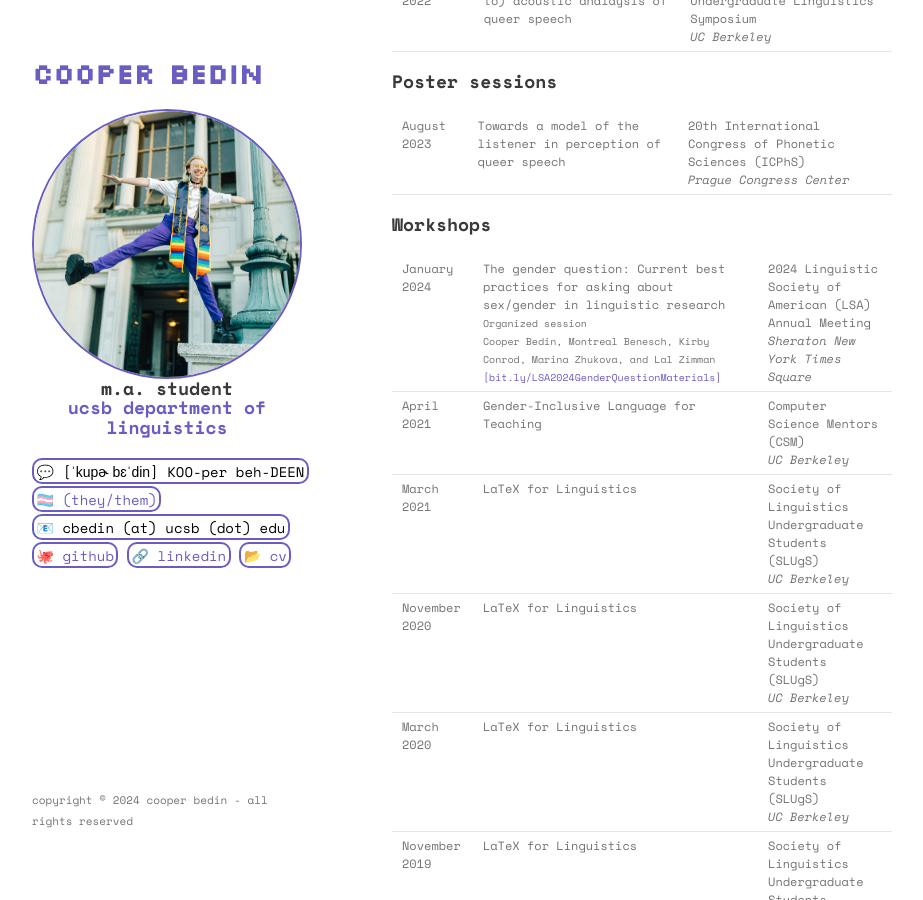
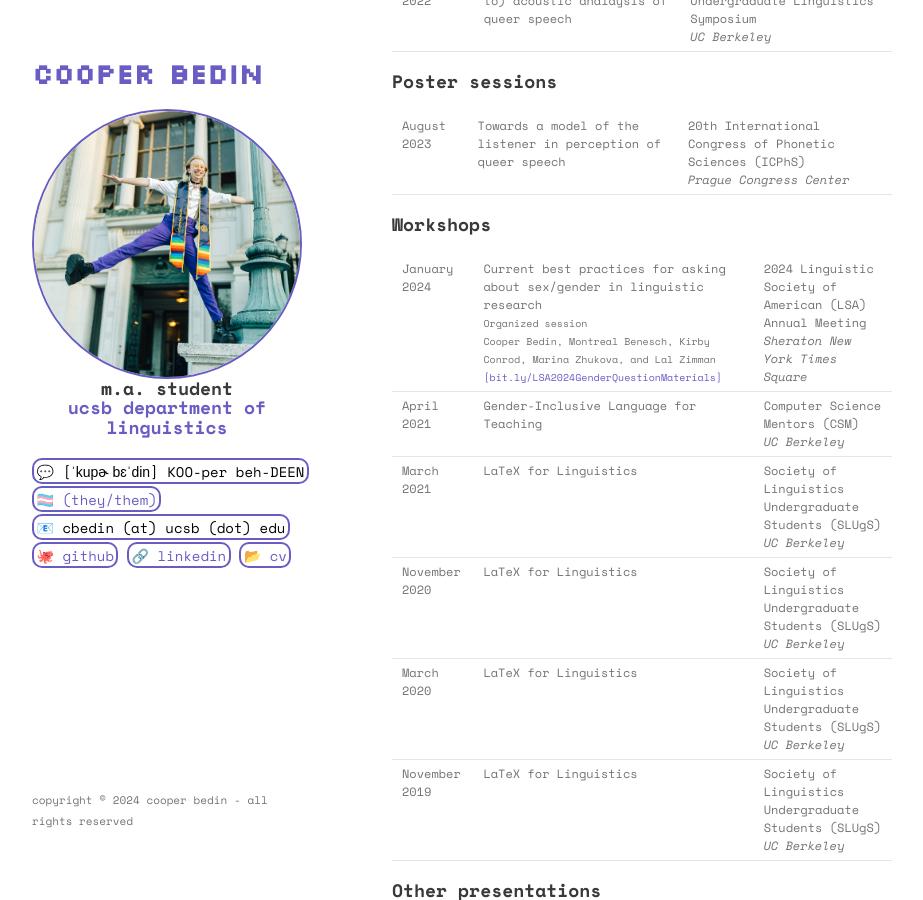
Before and after one commit to cbedin/cbedin.github.io, a Jekyll site: the page built from cv.md, in a window 1280 px wide and 900 px high, scrolled down 3781 px. Shown: the whole window, without its empty margins (178-1101 px from the left). Built offline with Jekyll 4.4.1, drawn with Linux system fonts in a browser that asks for light colours.

Commit message:
testing css overflow for fixing table display on mobile

```diff
--- a/cv.md
+++ b/cv.md
@@ -166,6 +166,7 @@ layout: default
 
 ## B.A. honors thesis
 
+<div style="overflow-x: auto;">
 <table>
 <tr>
     <td>Fall 2021—Spring 2022</td>
@@ -185,6 +186,7 @@ layout: default
     </td>
 </tr>
 </table>
+</div>
 
 ## Proceedings publications
 <table>
@@ -404,11 +406,12 @@ layout: default
 </table>
 
 ## Workshops
+<div style="overflow-x: auto;">
 <table>
 <tr>
     <td>January 2024</td>
     <td>
-    The gender question: Current best practices for asking about sex/gender in linguistic research<br>
+    Current best practices for asking about sex/gender in linguistic research<br>
     <span class="subtext">
     Organized session<br>
     Cooper Bedin, Montreal Benesch, Kirby Conrod, Marina Zhukova, and Lal Zimman<br>
@@ -461,6 +464,7 @@ layout: default
     </td>
 </tr>
 </table>
+</div>
 
 ## Other presentations
 
```
Also changed, not shown: 5 other files.
